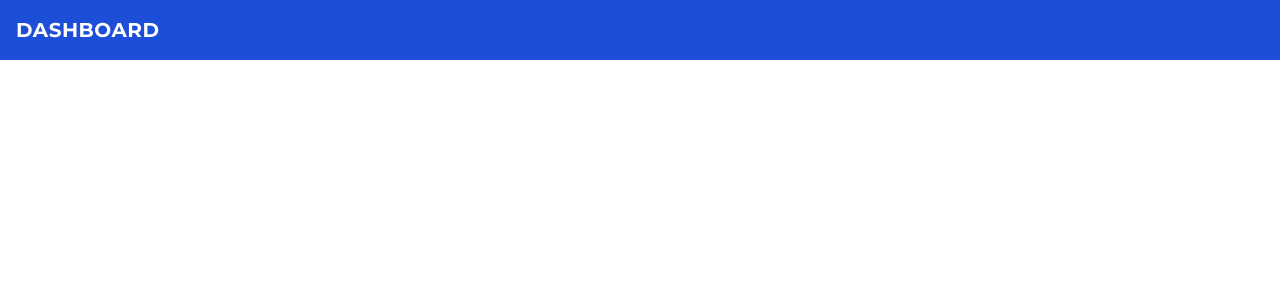
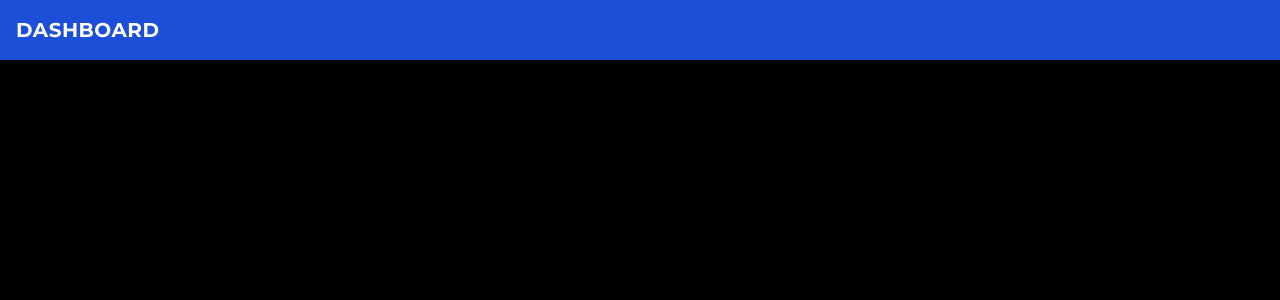
Before and after one commit to Shravankumarkarnati/fb_dashboard, a React (Create React App) app: page / in a window 1280 px wide. Shown: the top 300 px of the page. Built offline with nearby package versions, Linux system fonts and the light colour scheme.

Commit message:
chore: integrating prettier and eslint

```diff
--- a/package.json
+++ b/package.json
@@ -26,7 +26,9 @@
     "start": "craco start",
     "build": "craco build",
     "test": "craco test --coverage",
-    "eject": "react-scripts eject"
+    "eject": "react-scripts eject",
+    "lint": "eslint .",
+    "format": "prettier --write \"**/*.+(js|jsx|ts|tsx|json|yml|yaml|css|md|scss)\""
   },
   "eslintConfig": {
     "extends": [
@@ -55,9 +57,11 @@
     "eslint-config-prettier": "^7.2.0",
     "eslint-plugin-import": "^2.22.1",
     "eslint-plugin-jsx-a11y": "^6.4.1",
+    "eslint-plugin-prettier": "^3.3.1",
     "eslint-plugin-react": "^7.22.0",
     "eslint-plugin-react-hooks": "^4.2.0",
     "node-sass": "^4.14.1",
+    "prettier": "^2.2.1",
     "react-test-renderer": "^17.0.1"
   },
   "config": {
--- a/postcss.config.ts
+++ b/postcss.config.ts
@@ -1,8 +1,8 @@
 /* eslint-disable global-require */
 module.exports = {
   plugins: [
-    require("postcss-import"),
-    require("tailwindcss"),
-    require("autoprefixer"),
+    require('postcss-import'),
+    require('tailwindcss'),
+    require('autoprefixer'),
   ],
 };
--- a/prettier.config.js
+++ b/prettier.config.js
@@ -1,4 +1,5 @@
 module.exports = {
   printWidth: 80,
   singleQuote: true,
+  semi: true,
 };
--- a/src/app/components/Header/header.tsx
+++ b/src/app/components/Header/header.tsx
@@ -8,4 +8,5 @@ const Header: React.FC<HeaderProps> = () => (
     <h1 className="header-heading">Dashboard</h1>
   </header>
 );
+
 export default Header;
--- /dev/null
+++ b/src/app/components/dashboardContainer/dashboardContainer.styles.scss
@@ -0,0 +1,3 @@
+.dashboard-container{
+    @apply flex-1 flex h-full w-full bg-black;
+}
--- /dev/null
+++ b/src/app/components/dashboardContainer/dashboardContainer.tsx
@@ -0,0 +1,10 @@
+import React from 'react';
+import './dashboardContainer.styles.scss';
+
+interface DashboardContainerProps {}
+
+const DashboardContainer: React.FC<DashboardContainerProps> = () => (
+  <div className="dashboard-container">DashBoard</div>
+);
+
+export default DashboardContainer;
--- a/src/app/components/footer/footer.tsx
+++ /dev/null
@@ -1,6 +0,0 @@
-import React from "react";
-
-interface FooterProps {}
-
-const Footer: React.FC<FooterProps> = () => <div>Footer</div>;
-export default Footer;
--- a/src/app/pages/HomePage/App.tsx
+++ b/src/app/pages/HomePage/App.tsx
@@ -1,11 +1,13 @@
-import React from "react";
-import Header from "../../components/Header/header";
+import React from 'react';
+import DashboardContainer from '../../components/dashboardContainer/dashboardContainer';
+import Header from '../../components/Header/header';
 
 function App() {
   // reportWebVitals(console.log);
   return (
     <div className="App h-full w-full flex-col" data-testid="App">
       <Header />
+      <DashboardContainer />
     </div>
   );
 }
--- a/src/index.css
+++ b/src/index.css
@@ -1,4 +1,4 @@
-@import url("https://fonts.googleapis.com/css2?family=Montserrat:wght@300;400;500;600;700;800;900&display=swap");
+@import url('https://fonts.googleapis.com/css2?family=Montserrat:wght@300;400;500;600;700;800;900&display=swap');
 
 @tailwind base;
 @tailwind components;
@@ -12,5 +12,10 @@
 }
 
 html {
-  font-family: "Montserrat", sans-serif;
+  font-family: 'Montserrat', sans-serif;
 }
+
+#root {
+  height: 100vh;
+  width: 100vw;
+}
```
Also changed, not shown: .eslintrc.js, 1 other file (tests, documents, lock files or other folders).
